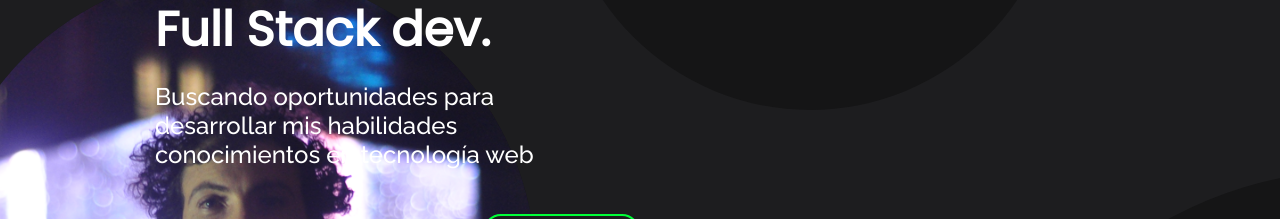
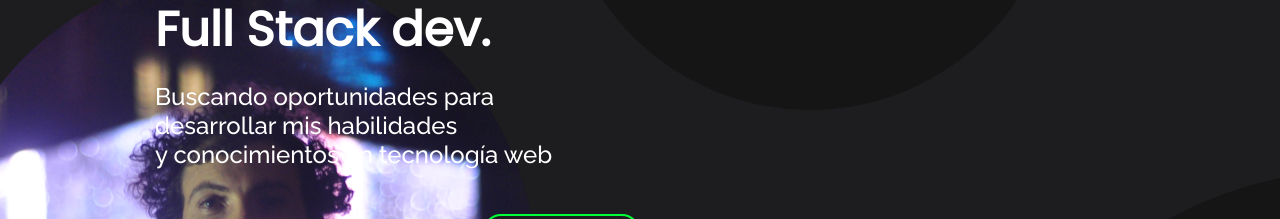
Before and after one commit to Rguzman77/react-portfolio, a React (Vite) app: page / in a window 1280 px wide. Shown: the part 310-529 px from the top of the page. Built offline with nearby package versions, Linux system fonts and the light colour scheme.

Commit message:
fixed missing letter at message

```diff
--- a/src/pages/home/Home.tsx
+++ b/src/pages/home/Home.tsx
@@ -16,7 +16,7 @@ const Home = () => {
       <HomeCard>
           <TitleStyle>
             <h1>Hola soy Emmanuel,<br/>Full Stack dev.</h1>
-            <h2>Buscando oportunidades para<br/> desarrollar mis habilidades<br/> conocimientos en tecnología web</h2>
+            <h2>Buscando oportunidades para<br/> desarrollar mis habilidades <br/> y conocimientos en tecnología web</h2>
           </TitleStyle>
           <Button label="Contáctame"/>
       </HomeCard>
```
